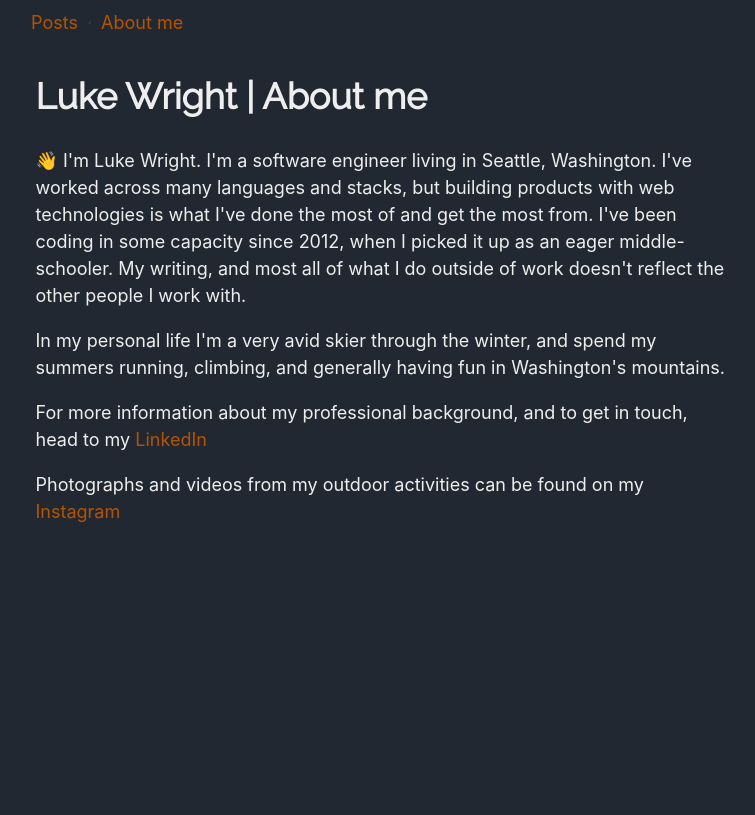
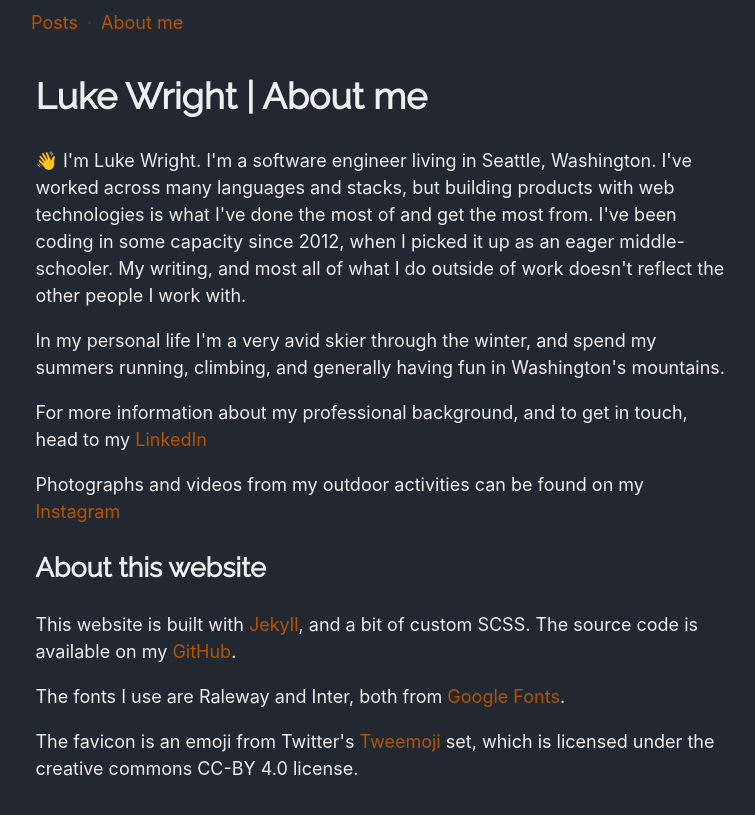
Before and after one commit to simplyluke/simplyluke.github.io, a Jekyll site: the page built from about.html, in a window 1280 px wide. Shown: the top 815 px of the page, without its empty margins (259-1014 px from the left). Built offline with Jekyll 4.4.1, drawn with Linux system fonts in a browser that asks for light colours.

Commit message:
favicon & website about info

```diff
--- a/_layouts/default.html
+++ b/_layouts/default.html
@@ -9,6 +9,10 @@
         <link rel="stylesheet"
         href="https://fonts.googleapis.com/css?family=Raleway&Inter">
         <link rel="alternate" type="application/rss+xml" title="{{ site.name }}" href="{{ site.url }}/feed.xml">
+        <link rel="icon"
+          type="image/png"
+          href="images/favicon-32x32.png">
+
         <!-- Custom CSS -->
         <link rel="stylesheet" href="/css/main.css">
     </head>
--- a/about.html
+++ b/about.html
@@ -17,5 +17,15 @@ title: Luke Wright | About me
     <p>
       Photographs and videos from my outdoor activities can be found on my <a href="https://instagram.com/lukehwright">Instagram</a>
     </p>
+    <h2>About this website</h2>
+    <p>
+      This website is built with <a href="https://jekyllrb.com/">Jekyll</a>, and a bit of custom SCSS. The source code is available on my <a href="https://github.com/simplyluke/simplyluke.github.io">GitHub</a>.
+    </p>
+    <p>
+      The fonts I use are Raleway and Inter, both from <a href="https://fonts.google.com/">Google Fonts</a>.
+    </p>
+    <p>
+      The favicon is an emoji from Twitter's <a href="https://twemoji.twitter.com/">Tweemoji</a> set, which is licensed under the creative commons CC-BY 4.0 license.
+    </p>
   </div>
 </div>
```
Also changed, not shown: images/favicon-32x32.png (added).
